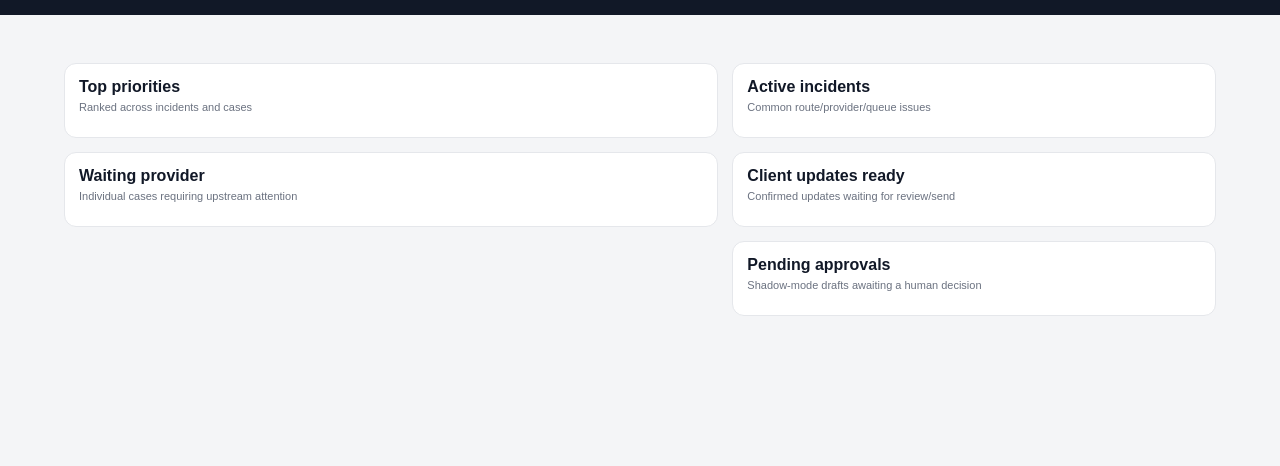
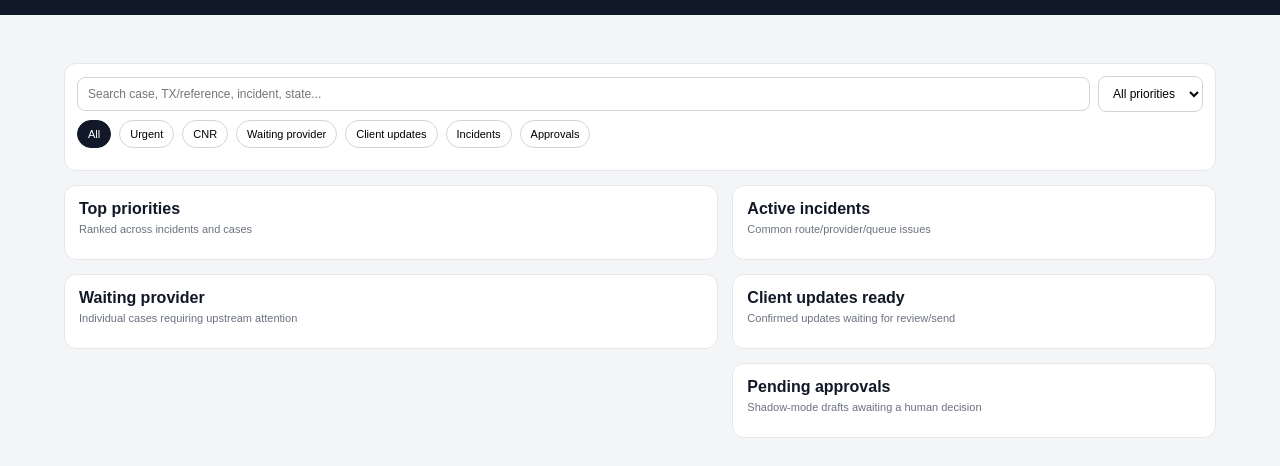
Before and after one commit to monikarobinson19813-lgtm/Ops-agent, a website: page public/command-center.html in a window 1280 px wide. Shown: the part 62-528 px from the top of the page. Drawn offline with Linux system fonts and the light colour scheme; no server answers.

Commit message:
Add Command Center search and focus controls

```diff
--- a/public/command-center.html
+++ b/public/command-center.html
@@ -30,6 +30,13 @@ main{max-width:1180px;margin:18px auto;padding:0 14px 30px}
 .action{font-size:11px;font-weight:700;margin-top:7px}
 .band{display:inline-block;padding:3px 7px;border-radius:999px;background:#eef2ff;font-size:10px;font-weight:700}
 .empty{font-size:12px;color:#6b7280;padding:10px 0}
+.focusbar{background:white;border:1px solid #e5e7eb;border-radius:12px;padding:12px;margin-bottom:14px}
+.focusrow{display:flex;flex-wrap:wrap;gap:8px;align-items:center}
+.focusrow input,.focusrow select{border:1px solid #d1d5db;border-radius:8px;padding:9px 10px;font-size:12px;background:white}
+.focusrow input{flex:1;min-width:220px}
+.chip{border:1px solid #d1d5db;background:white;border-radius:999px;padding:7px 10px;font-size:11px;cursor:pointer}
+.chip.active{background:#111827;color:white;border-color:#111827}
+#focus-results{margin-top:10px}
 @media(max-width:850px){.scorecard{grid-template-columns:repeat(3,1fr)}.grid{grid-template-columns:1fr}}
 @media(max-width:520px){.scorecard{grid-template-columns:repeat(2,1fr)}.header-row{align-items:flex-start;flex-direction:column}.row{flex-direction:column}}
 </style>
@@ -47,6 +54,28 @@ main{max-width:1180px;margin:18px auto;padding:0 14px 30px}
 <main>
   <div id="health" class="health"></div>
   <div id="scorecard" class="scorecard"></div>
+  <section class="focusbar">
+    <div class="focusrow">
+      <input id="focus-search" type="search" placeholder="Search case, TX/reference, incident, state...">
+      <select id="focus-priority">
+        <option value="ALL">All priorities</option>
+        <option value="P0">P0</option>
+        <option value="P1">P1</option>
+        <option value="P2">P2</option>
+        <option value="P3">P3</option>
+      </select>
+    </div>
+    <div class="focusrow" style="margin-top:8px">
+      <button class="chip active" data-view="ALL">All</button>
+      <button class="chip" data-view="URGENT">Urgent</button>
+      <button class="chip" data-view="CNR">CNR</button>
+      <button class="chip" data-view="WAITING_PROVIDER">Waiting provider</button>
+      <button class="chip" data-view="CLIENT_UPDATES">Client updates</button>
+      <button class="chip" data-view="INCIDENTS">Incidents</button>
+      <button class="chip" data-view="APPROVALS">Approvals</button>
+    </div>
+    <div id="focus-results"></div>
+  </section>
   <div class="grid">
     <div>
       <section class="panel">
```
